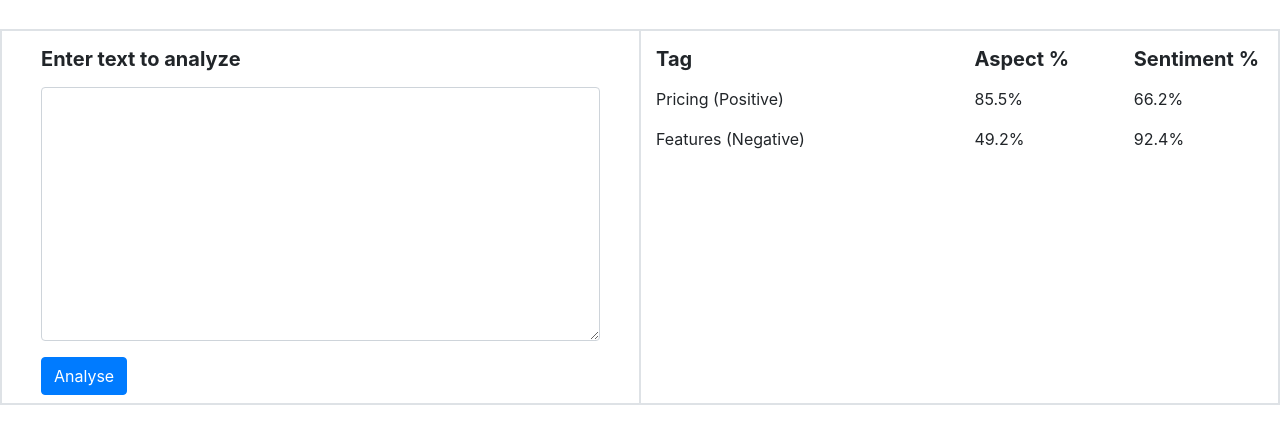
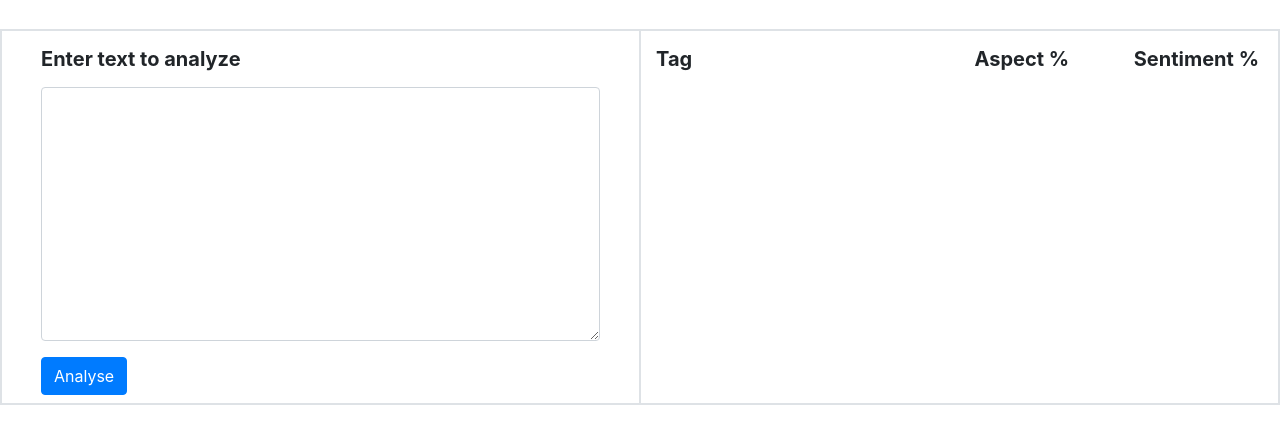
Before and after one commit to JeffOgah/absa-project, a website: page public/index.html in a window 1280 px wide. Shown: the part 215-658 px from the top of the page. Drawn offline with Linux system fonts and the light colour scheme.

Commit message:
update UI

```diff
--- a/public/index.html
+++ b/public/index.html
@@ -32,20 +32,14 @@
         </aside>
         <aside class="col border">
           <div class="row pt-3">
-            <div class="col-6">
+            <div class="col-6" id="tag">
                 <h5 class="font-weight-bold mb-3">Tag</h5>
-                <p>Pricing (Positive)</p>
-                <p>Features (Negative)</p>
             </div>
-            <div class="col-3">
+            <div class="col-3" id="aspect_ratio">
                 <h5 class="font-weight-bold mb-3">Aspect %</h5>
-                <p>85.5%</p>
-                <p>49.2%</p>
             </div>
-            <div class="col-3">
+            <div class="col-3" id="sentiment_ratio">
                 <h5 class="font-weight-bold mb-3">Sentiment %</h5>
-                <p>66.2%</p>
-                <p>92.4%</p>
             </div>
           </div>
         </aside>
```
